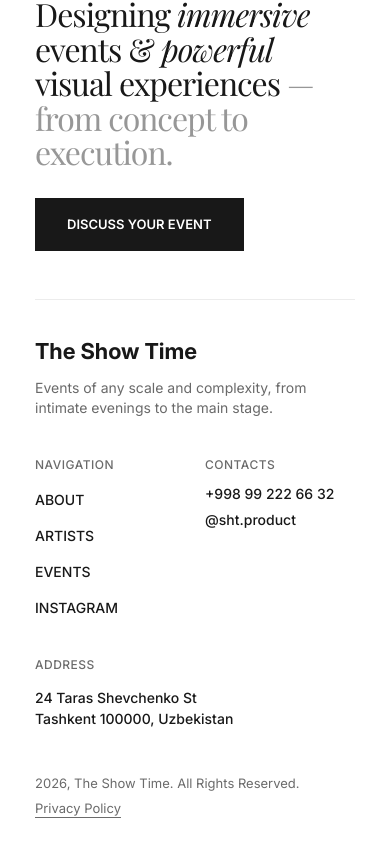
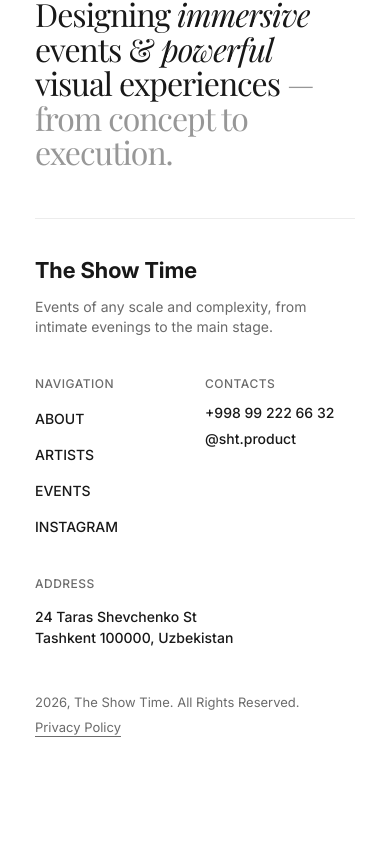
Before and after one commit to uniqspace/BMD, a Vue app: page / in a window 390 px wide. Shown: the part 3549-4396 px from the top of the page. After the commit the page ends 4315 px from the top, so only its background shows below. Built offline with nearby package versions, Linux system fonts and the light colour scheme.

Commit message:
Hide the footer booking button on mobile and tablet
Co-Authored-By: Claude Opus 5.5 <noreply@anthropic.com>
Claude-Session: https://claude.ai/code/session_01B6dQTr2Arpuaw1uCi2f54J

```diff
--- a/src/components/TheFooter.vue
+++ b/src/components/TheFooter.vue
@@ -28,7 +28,7 @@ const titleClass = 'block mb-4 md:mb-5 text-[12px]/[100%] uppercase tracking-[0.
                 <button
                     type="button"
                     @click="isOpenBookModal = true"
-                    class="self-start shrink-0 bg-[#181818] text-white px-8 py-5 text-[13px]/[100%] font-semibold uppercase cursor-pointer transition-opacity hover:opacity-80 md:self-auto"
+                    class="hidden lg:block shrink-0 bg-[#181818] text-white px-8 py-5 text-[13px]/[100%] font-semibold uppercase cursor-pointer transition-opacity hover:opacity-80"
                 >
                     {{ t("footer.ctaButton") }}
                 </button>
```
